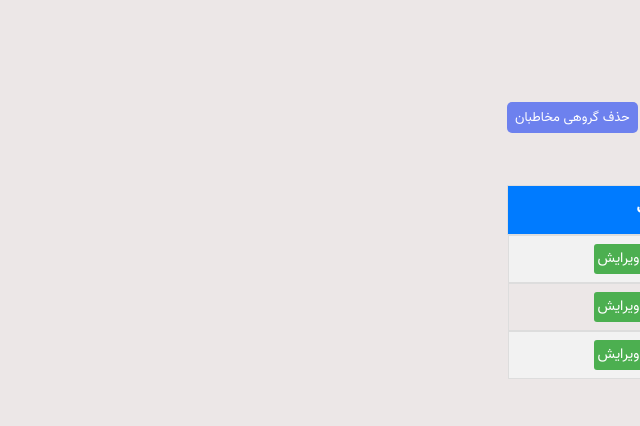
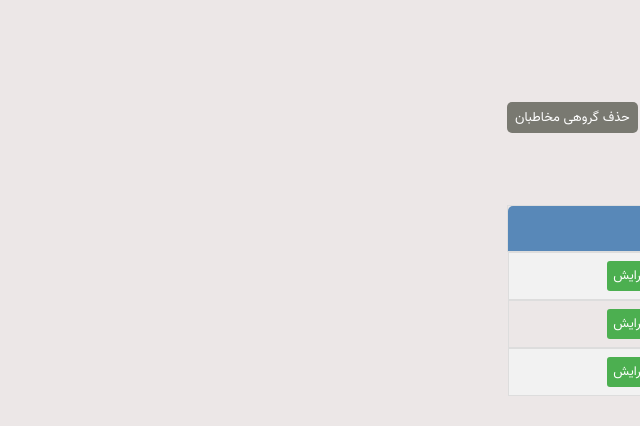
Before and after one commit to azitataheri/contact-app, a React (Vite) app: page / in a window 1280 px wide. Shown: the top 426 px of the page, without its empty margins (640-1280 px from the left). Built offline with nearby package versions, Linux system fonts and the light colour scheme.

Commit message:
improve ui styles

```diff
--- a/src/components/AddContactModal.jsx
+++ b/src/components/AddContactModal.jsx
@@ -1,6 +1,8 @@
 import { useState } from "react";
 import styles from "../components/AddContactModal.module.css";
 import styles1 from "../components/Alert.module.css";
+
+
 function AddContactModal({
   setShowModal,
   contact,
@@ -18,6 +20,7 @@ function AddContactModal({
     id: "",
   });
 
+  /** validate form */
   const validateForm = () => {
     const errors = {};
 
@@ -28,34 +31,37 @@ function AddContactModal({
       errors.lastName = "فیلد نام خانوادگی را پر کنید!!";
     }
     if (!contact.email.trim()) {
-      errors.email =" فیلد ایمبل را پر کنید!!";
+      errors.email = " فیلد ایمبل را پر کنید!!";
     } else if (!/\S+@\S+\.\S+/.test(contact.email)) {
       errors.email = "ایمیل معتبر نیست";
     }
 
     setContactsErrors(errors);
 
-    // اگر هیچ اروری نباشه، فرم معتبره
+    //there is not error and form is valid
     return Object.keys(errors).length === 0;
   };
 
+  /** close modal */
   const closeModalHandler = () => {
     setShowModal((showModal) => !showModal);
   };
 
+  /** add contact from modal form to table */
   const addContactHandler = (event) => {
     const name = event.target.name;
     const value = event.target.value;
     setContact((contact) => ({ ...contact, [name]: value }));
   };
 
+  /** accept add contact */
   const submitHandler = () => {
     if (!validateForm()) return;
 
     addNewContact(contact);
     setShowModal(false);
     setTimeout(() => {
-      setAlert({ message: "کاربر با موفقیت اضاقه شد.", type: "info" });
+      setAlert({ message: "کاربر با موفقیت اضافه شد.", type: "info" });
     }, 1000);
     setContact({
       name: "",
@@ -65,6 +71,7 @@ function AddContactModal({
     });
   };
 
+  /** edit contact */
   const editContactHandler = () => {
     if (!validateForm()) return;
 
--- a/src/components/AddContactModal.module.css
+++ b/src/components/AddContactModal.module.css
@@ -9,10 +9,9 @@
   background-color: rgba(0, 0, 0, 0.9);
 }
 
-/* Modal Content/Box */
 .content {
   background-color: #eee;
-  margin: 12% auto;
+  margin: 11% auto;
   padding: 30px;
   border-radius: 10px;
   width: 30%;
@@ -27,7 +26,7 @@
   position: absolute;
   left: 0;
   top: 0;
-  font-size:20px;
+  font-size: 20px;
   font-weight: bold;
   margin: 20px
 }
@@ -42,6 +41,7 @@
 .form {
   margin-top: 50px;
   position: relative;
+  font-size: 14px;
 }
 
 .form button {
@@ -53,7 +53,7 @@
   color: #fff;
   padding: 8px;
   cursor: pointer;
-  margin-top: 30px;
+  margin-top: 40px;
 }
 
 
@@ -74,6 +74,7 @@
   border: 1PX solid #eee;
   box-shadow: 0 1rem 2rem rgba(255, 255, 255, .5);
   padding-right: 10px;
+  caret-color: #333;
 }
 
 .formgroup input:focus {
--- a/src/components/Alert.module.css
+++ b/src/components/Alert.module.css
@@ -22,7 +22,7 @@
 }
 
 .alert span {
-  color: #fff
+  color: #fff;
 }
 
 
@@ -38,8 +38,10 @@
   }
 }
 
+
+/* set colors for alerts */
 .info {
-  background-color: #081a83;
+  background-color: #4c5aac;
 }
 
 .success{
@@ -49,8 +51,10 @@
   background-color: #f44336;
 }
 
+
+/* error for validation of form */
 .error {
-    color: red;
+  color: #f44336;
   font-size: 12px;
   text-align: right;
   padding-right: 28%;
--- a/src/components/Contacts.jsx
+++ b/src/components/Contacts.jsx
@@ -4,6 +4,8 @@ import AddContactModal from "./AddContactModal";
 import ShowAlert from "./ShowAlert";
 import DeleteModal from "./DeleteModal";
 import DeleteContactsGroup from "./DeleteContactsGroup";
+
+
 
 function Contacts() {
   const [alert, setAlert] = useState({
@@ -32,10 +34,10 @@ function Contacts() {
     },
     {
       name: "سحر",
-      lastName: "رضایی",
-      email: "saharrza@gmail.com",
+      lastName: "احمدی",
+      email: "saharahmadi@gmail.com",
       id: 3,
-    },
+    }
   ]);
   const [showModal, setShowModal] = useState(false);
   const [showDeleteModal, setShowDeleteModal] = useState(false);
@@ -45,10 +47,13 @@ function Contacts() {
   const [showGroupDeleteModal, setShowGroupDeleteModal] = useState(false);
   const [search, setSearch] = useState("");
 
+
+
   /**  open modal when add new contact */
   const addModalHandler = () => {
     setShowModal((showModal) => !showModal);
   };
+
 
   /** generate new contact */
   const addNewContact = () => {
@@ -56,25 +61,24 @@ function Contacts() {
       ...contacts,
       { ...contact, id: Math.floor(Math.random() * 100000000) },
     ]);
-    // setShowModal(false);
-    // setAlert({ message: "کاربر با موفقیت اضافه شد", type: "info" });
   };
 
   /** delete contact */
   const deleteContactHandler = (id) => {
     setContacts(contacts.filter((contact) => contact.id !== id));
-
     setShowDeleteModal(false);
     setContactToDelete(null);
-
     setAlert({ message: "مخاطب با موفقیت حذف شد.", type: "danger" });
   };
+
 
   /** delete group contacts */
   const deleteContactsHandler = () => {
     setContactsToDelete(contacts);
     setShowGroupDeleteModal(true);
   };
+
+
 
   const toggleSelectedContact = (id) => {
     setSelectedContacts((contacts) =>
@@ -88,30 +92,33 @@ function Contacts() {
   const editHandler = (id) => {
     const selectedContact = contacts.find((item) => item.id === id);
     setContact(selectedContact);
-    console.log(selectedContact);
-
     setMode("edit");
     setShowModal(true);
-    // setTimeout(() => {
-    //   setAlert({ message: "مخاطب با موفقیت ویرایش شد", type: "success" });
-    // }, 3000);
   };
 
+
+  /** announce to user before delete a contact */
   const deleteModalHandler = (contact) => {
     setContactToDelete(contact);
     setShowDeleteModal(true);
   };
 
+
+  /** handle search  */
   const searchHandler = (event) => {
     setSearch(event.target.value);
   };
 
+
+/** create a value for filtered contacts  */
   const filteredContacts = contacts.filter(
     (contact) =>
       contact.name.includes(search) ||
       contact.lastName.includes(search) ||
       contact.email.toLowerCase().includes(search.toLowerCase()),
   );
+
+
 
   return (
     <div className={styles.container}>
@@ -122,7 +129,7 @@ function Contacts() {
               type="text"
               name="search"
               className={styles.search}
-              placeholder="سرچ براساس نام و نام خانوادگی"
+              placeholder="جستجو"
               value={search}
               onChange={searchHandler}
             />
--- a/src/components/Contacts.module.css
+++ b/src/components/Contacts.module.css
@@ -1,5 +1,6 @@
 .container {
   width: 1000px;
+  height: 100%;
   margin: 100px auto;
   z-index: 0;
 }
@@ -16,7 +17,7 @@ table {
   width: 100%;
   text-align: right;
   direction: rtl;
-  margin-top: 50px;
+  margin-top: 70px;
 }
 
 .table td:last-child {
@@ -41,10 +42,29 @@ table {
 .table td:last-child button:first-child {
   background-color: #f44336;
   margin-left: 30px;
+  font-size: 13px;
+}
+
+
+.table td:last-child button:first-child:hover {
+  background-color: #f83123;
 }
 
 .table td:last-child button:last-child {
   background-color: #4caf50;
+  font-size: 13px;
+}
+
+.table td:last-child button:last-child:hover {
+  background-color: #31a135;
+}
+
+.table tbody tr th:first-child {
+  border-radius: 0 5px 0 0;
+}
+
+.table tbody tr th:last-child {
+  border-radius: 5px 0 0 0;
 }
 
 tr {
@@ -55,6 +75,7 @@ tr {
 td,
 th {
   border: 1px solid #ddd;
+  font-size: 14px;
   padding: 8px;
 }
 
@@ -71,33 +92,57 @@ th {
   padding-bottom: 12px;
   text-align: center;
   direction: rtl;
-  background-color: #007bff;
+  background-color: #5888b8;
   color: white;
 }
 
-.addBtn{
-  background-color: #6d81ee;
+.addBtn {
   border: none;
   border-radius: 5px;
   color: #fff;
   padding: 5px 8px;
   outline: none;
+  transition: all .5s ease-in-out;
 }
 
-.btnGroup button:first-child{
+
+.btnGroup button:first-child {
+  background-color: #6d81ee;
   margin-left: 20px;
 }
 
-.search{
+.btnGroup button:first-child:hover{
+  background-color: #fff;
+  color: #4680b9;
+}
+.btnGroup button:last-child {
+  background-color: rgb(121, 121, 113);
+}
+
+.btnGroup button:last-child:hover{
+  background-color: #fff;
+  color: rgb(121, 121, 113);
+}
+
+.search {
   width: 300px;
   height: 35px;
-  line-height:35px;
-  padding-right: 5px;
+  line-height: 35px;
+  /* padding-right: 5px; */
   border-radius: 5px;
   background-color: #fff;
+  outline: none;
   border: none;
+  caret-color: #5888b8;
+  position: relative;
+  z-index: 0;
 }
 
-.search:focus{
+.search:focus {
   outline: none;
+  padding-right: 5px;
 }
+
+.search::placeholder {
+  padding-right: 5px;
+}
--- a/src/components/DeleteModal.module.css
+++ b/src/components/DeleteModal.module.css
@@ -10,7 +10,6 @@
 }
 
 
-/* Modal Content/Box */
 .content {
   background-color: #eee;
   margin: 15% auto;
@@ -22,20 +21,20 @@
   position: relative;
 }
 
-.content p{
+.content p {
   text-align: center;
   font-size: 1rem;
 }
 
-.actions{
+.actions {
   display: flex;
-  align-items: flex-end ;
+  align-items: flex-end;
   justify-content: space-evenly;
   margin-top: 20px;
 }
 
-.actions button:first-child, .actions button:last-child{
-  /* margin-left: 40px; */
+.actions button:first-child,
+.actions button:last-child {
   width: 70px;
   height: 35px;
   border: none;
@@ -44,11 +43,11 @@
   color: #fff
 }
 
-.actions button:first-child{
+.actions button:first-child {
   background-color: #007bff;
 }
 
-.actions button:last-child{
+.actions button:last-child {
   background-color: #f44336;
 }
 
```
Also changed, not shown: src/assets/img/close.png (deleted), src/assets/img/download.png (added). Lines whose indentation alone changed are shown as unchanged.
